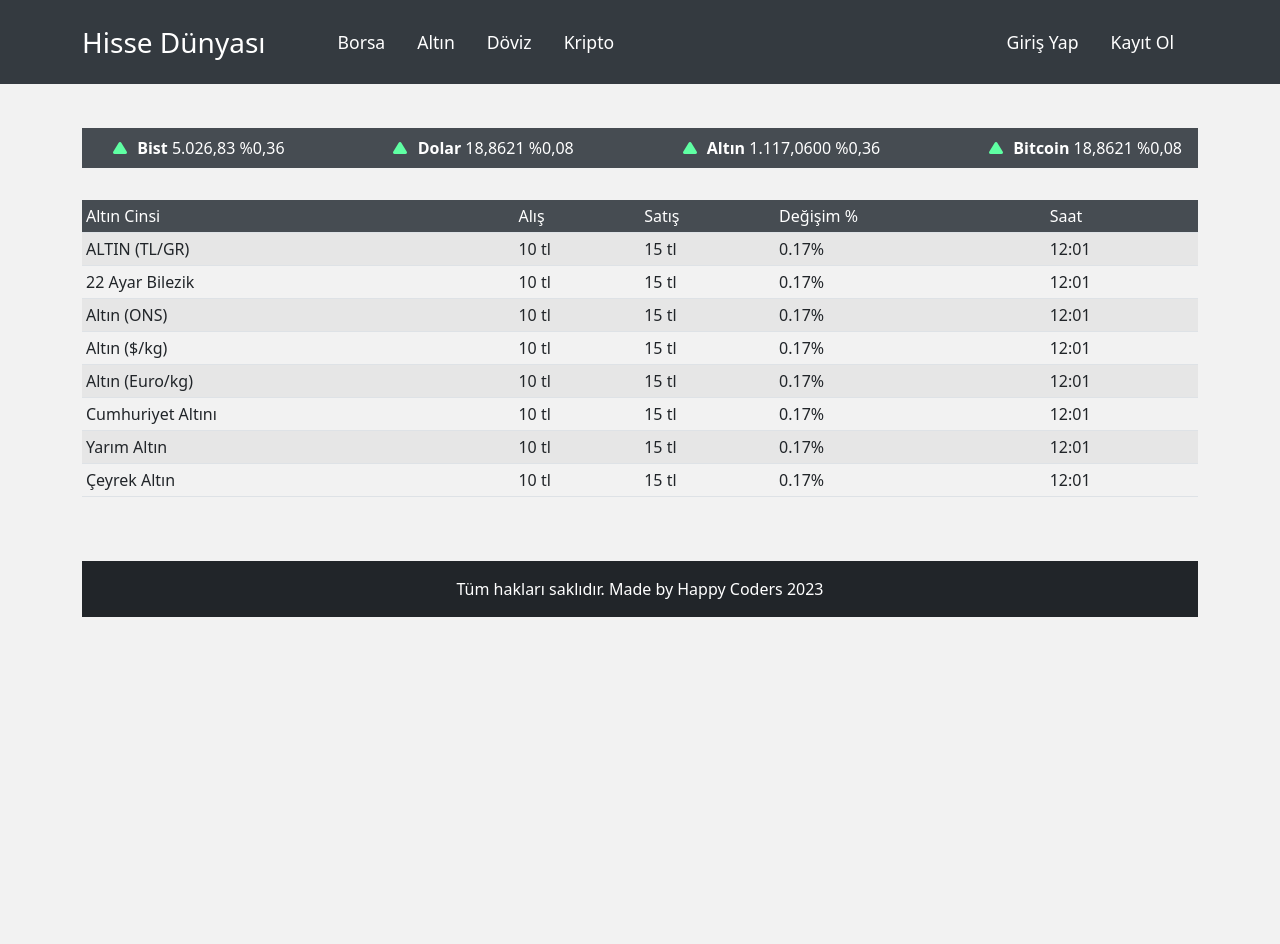
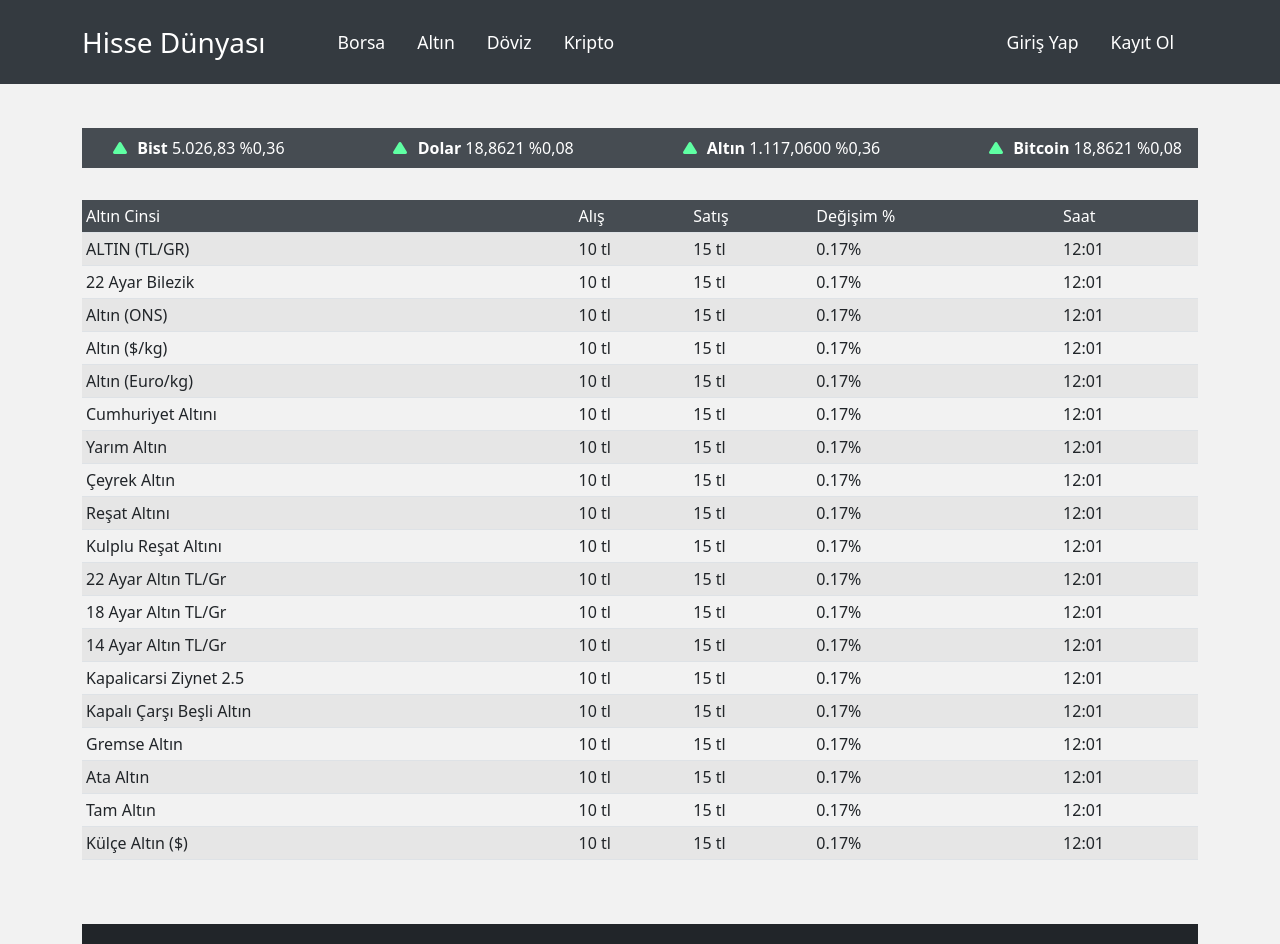
Before and after one commit to yusufyunuskaymaz/hisse-dunyasi, a React (Create React App) app: page /gold in a window 1280 px wide. Shown: the top 944 px of the page. Built offline with nearby package versions, Linux system fonts and the light colour scheme.

Commit message:
gold table

```diff
--- a/src/components/Gold.jsx
+++ b/src/components/Gold.jsx
@@ -8,17 +8,19 @@ function Gold() {
     "Cumhuriyet Altını",
     "Yarım Altın",
     "Çeyrek Altın",
+    "Reşat Altını",
+    "Kulplu Reşat Altını",
+    "22 Ayar Altın TL/Gr",
+    "18 Ayar Altın TL/Gr",
+    "14 Ayar Altın TL/Gr",
+    "Kapalicarsi Ziynet 2.5",
+    "Kapalı Çarşı Beşli Altın",
+    "Gremse Altın",
+    "Ata Altın",
+    "Tam Altın",
+    "Külçe Altın ($)",
   ];
-  const values = [
-    "value1",
-    "value2",
-    "value3",
-    "value4",
-    "value5",
-    "value6",
-    "value7",
-    "value8",
-  ];
+
   return (
     <div className="container">
       <div className="row">
@@ -44,12 +46,10 @@ function Gold() {
                       <td>0.17%</td>
                       <td>12:01</td>
                     </tr>
-
                   </>
                 );
               })}
             </tbody>
-
           </table>
         </div>
       </div>
```
